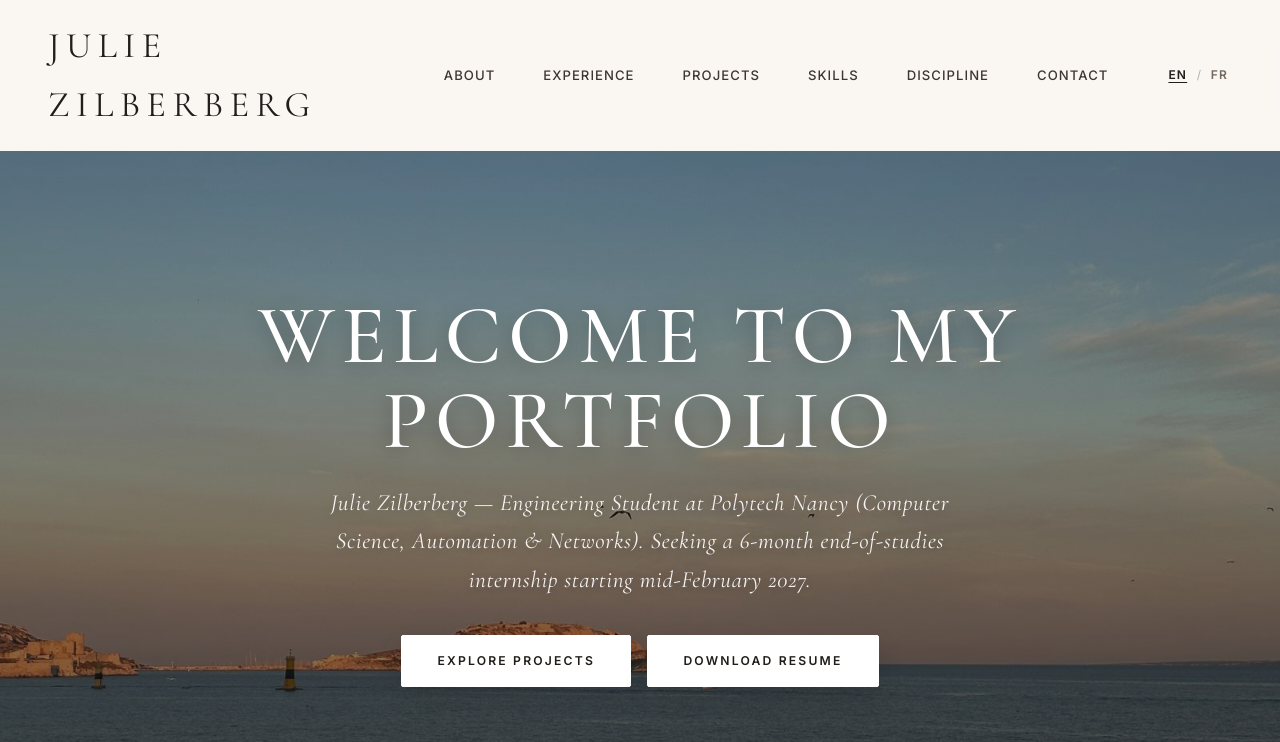
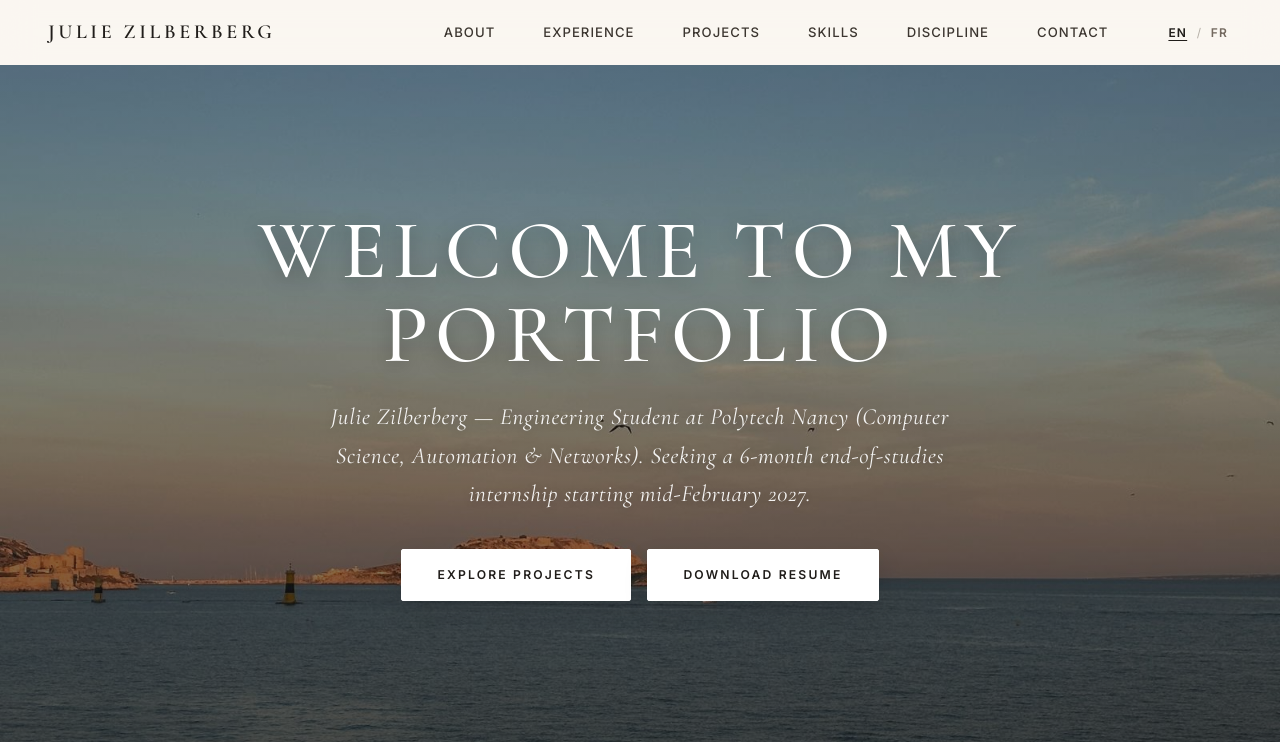
Before and after one commit to juliegbblz/portfolio, a React (Vite) app: page / in a window 1280 px wide. Shown: the top 742 px of the page. Built offline with nearby package versions, Linux system fonts and the light colour scheme; a web font is replaced by a local one.

Commit message:
font weight

```diff
--- a/style.css
+++ b/style.css
@@ -58,9 +58,9 @@ body {
 
 .brand-editorial {
   font-family: var(--font-serif);
-  font-size: 2.25rem;
+  font-size: 1.25rem;
   letter-spacing: 0.18em;
-  font-weight: 400;
+  font-weight: 600;
   text-transform: uppercase;
   color: var(--editorial-espresso);
   text-decoration: none;
```
